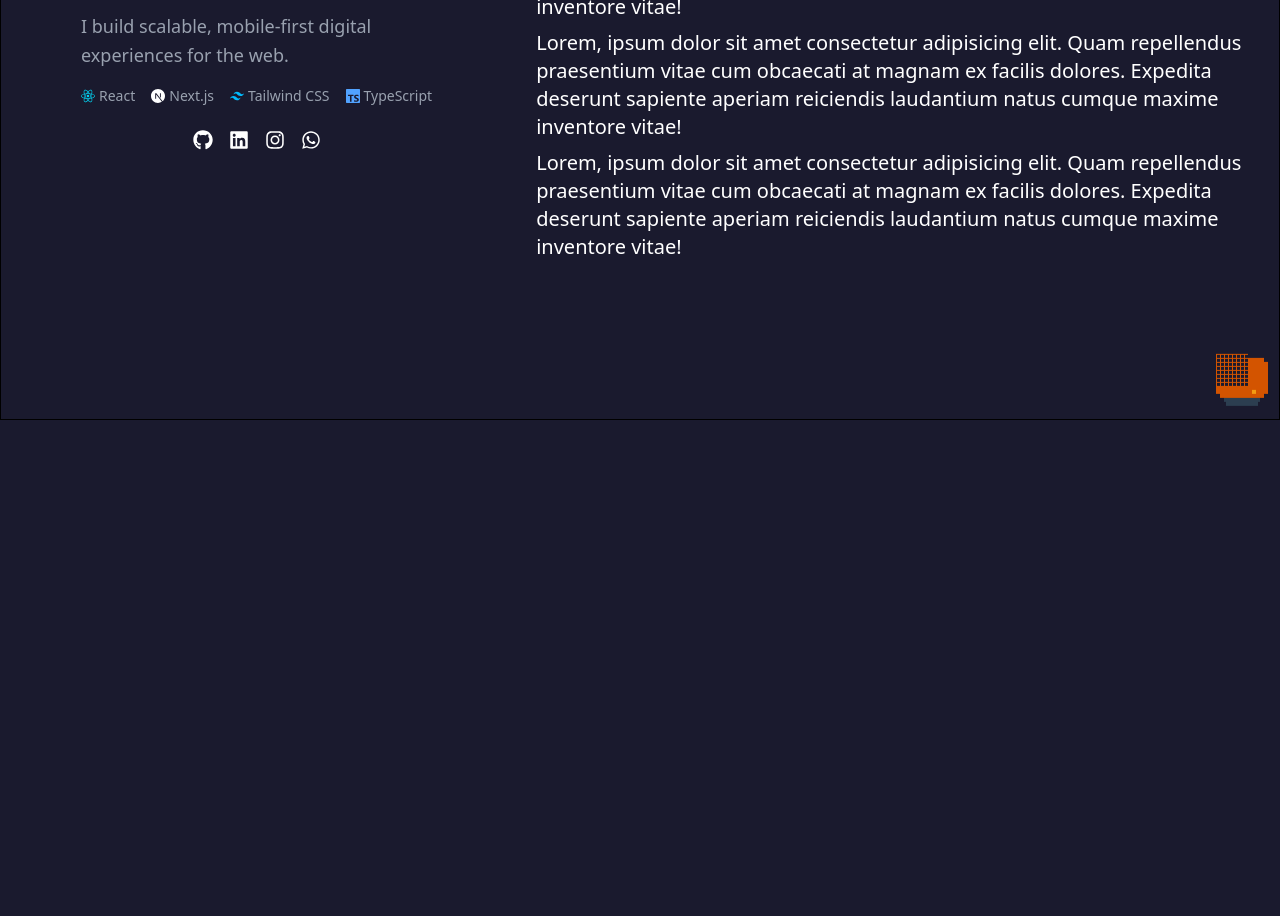
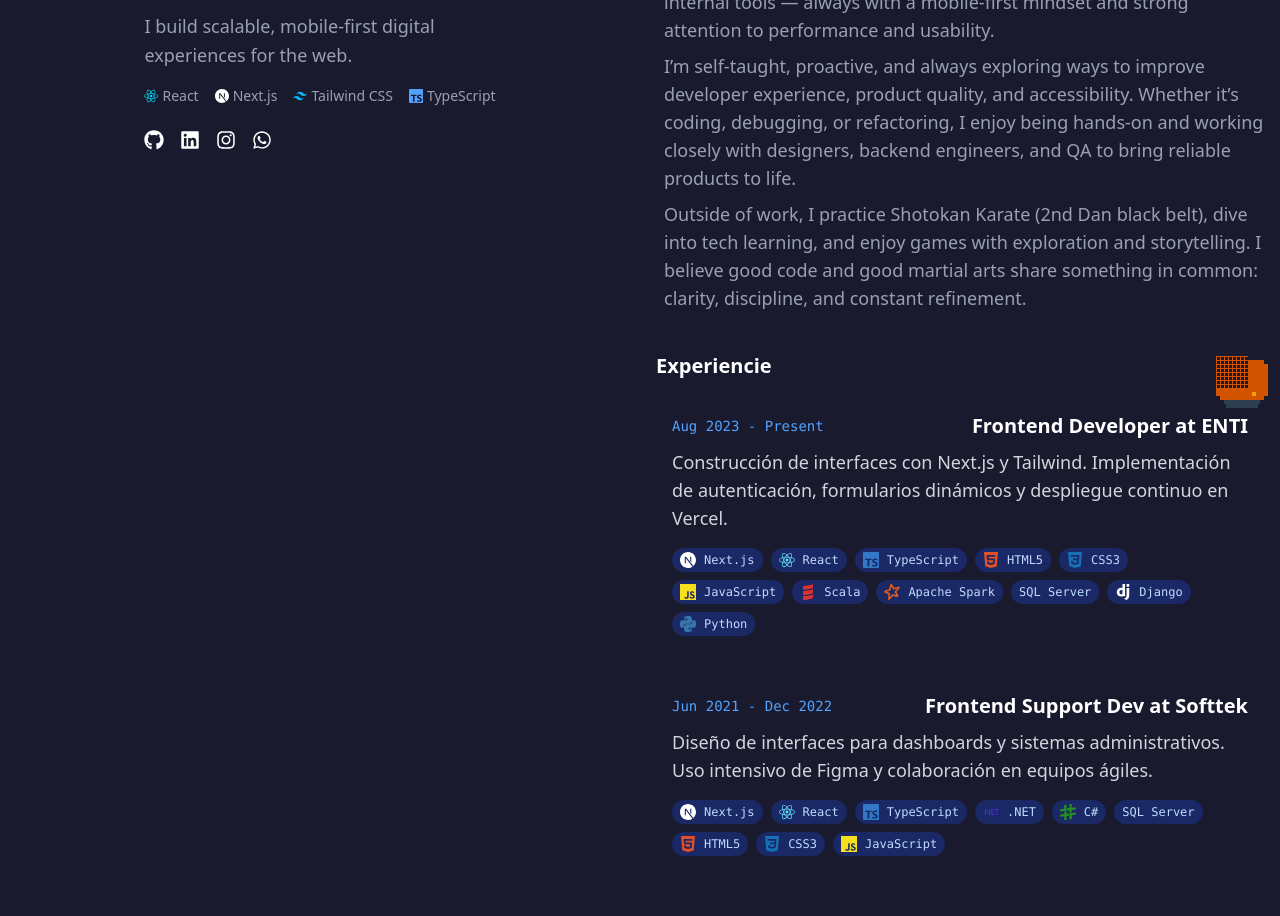
Before and after one commit to SpidySamurai/web-portfolio2025, a Next.js app: page / in a window 1280 px wide. Shown: the part 380-1296 px from the top of the page. Before the commit the page ends 800 px from the top, so only its background shows below. Built offline with nearby package versions, Linux system fonts and the light colour scheme.

Commit message:
Add Experience Item, fixing layout and stuff

```diff
--- a/src/app/page.tsx
+++ b/src/app/page.tsx
@@ -8,37 +8,22 @@
 export default function Home() {
   const [activeSection, setActiveSection] = useState<'About' | 'Experience' | 'Projects'>('About');
   return (
-    <main>
-      <div className="border flex flex-col lg:flex-row h-screen overflow-hidden">
-        {/* Hero Section */}
-        <div className=" lg:w-2/5 flex items-center justify-center">
+    <main className="flex justify-center">
+      <div className="flex flex-col lg:flex-row w-full max-w-screen-xl">
+
+        {/* Hero Section - Fijo en pantallas grandes */}
+        <div className="lg:w-1/2 lg:h-screen lg:sticky top-0 flex items-center justify-center flex-col gap-4">
           <Hero />
         </div>
 
-        {/* Main Content Section */}
-        <div className=" lg:w-3/5 px-4 py-8 flex flex-col items-center lg:overflow-y-auto h-full">
+        {/* Main Content Section - Genera scroll */}
+        <div className="lg:w-1/2 px-4 py-8 flex flex-col items-center">
           <Navbar activeSection={activeSection} setActiveSection={setActiveSection} />
           <MainContent activeSection={activeSection} />
         </div>
+
       </div>
+    </main>
 
-
-
-
-
-      {/* <h1 className="mt-6 text-3xl text-center text-white">
-        Página en construcción
-      </h1 >
-      <p className="text-lg text-center text-white mb-6">
-        Tomate un tecito o un cafecito, que ya está por llover 🌧️☕
-      </p>
-      <div className="flex justify-center ">
-        <img
-          src="https://i.gifer.com/7plP.gif" // puedes cambiar este gif por otro si quieres
-          alt="Lluvia tranquila"
-          className="w-72 h-auto rounded-lg shadow-md"
-        />
-      </div> */}
-    </main>
   );
 }
--- a/src/components/items/ExperienceItem.tsx
+++ b/src/components/items/ExperienceItem.tsx
@@ -0,0 +1,46 @@
+'use client';
+import { techIcons } from '@/data/techStack';
+
+type ExperienceItemProps = {
+    title: string;
+    date: string;
+    description: string;
+    stack: string[]
+};
+
+function ExperienceItem({ title, date, description, stack }: ExperienceItemProps) {
+    return (
+        <>
+            <a href="#" className="block">
+                <div className="border-blue-500 p-4 mb-6 hover:bg-white/5 hover:scale-[1.02] transition-transform rounded cursor-pointer">
+                    <div className="flex flex-col sm:flex-row sm:items-center sm:justify-between gap-2">
+                        <span className="text-sm text-blue-400 font-mono">{date}</span>
+                        <h3 className="text-xl font-semibold text-white">{title}</h3>
+                    </div>
+
+                    <p className="mt-2 text-lg text-gray-300">{description}</p>
+
+                    <div className="mt-4 flex flex-wrap gap-2">
+                        {/* {stack.map((tech, idx) => (
+                            <span key={idx} className="bg-blue-800/40 text-blue-200 text-xs px-2 py-1 rounded-full font-mono">
+                                {tech}
+                            </span>
+                        ))} */}
+                        {stack.map((tech, idx) => {
+                            const techInfo = techIcons[tech];
+                            const Icon = techInfo?.icon;
+                            return (
+                                <span key={idx} className="flex items-center  gap-2 bg-blue-800/40 text-blue-200 text-xs px-2 py-1 rounded-full font-mono">
+                                    {Icon && <Icon className="w-4 h-4" style={{ color: techInfo?.color }} />}
+                                    {techInfo?.label ?? tech}
+                                </span>
+                            );
+                        })}
+                    </div>
+                </div>
+            </a>
+        </>
+    );
+}
+
+export default ExperienceItem;
--- a/src/components/layout/Hero.tsx
+++ b/src/components/layout/Hero.tsx
@@ -6,12 +6,12 @@
 
 const Hero = () => {
   return (
-    <section className="mt-8 flex items-center text-center justify-center text-white px-4">
+    <section className="min-w-[320] mt-8 flex items-center  text-center justify-center text-white px-4 lg:text-left">
       <div className="max-w-md ">
         <h1 className="text-4xl md:text-4xl font-bold">Javier Chi Ortíz</h1>
         <h2 className="text-2xl text-gray-300 mt-0.5">Front End Engineer</h2>
         <Cat></Cat>
-        <p className="max-w-80 mt-4  text-left text-lg text-gray-400 leading-relaxed">
+        <p className="max-w-80 mt-4 text-lg text-gray-400 leading-relaxed">
           I build scalable, mobile-first digital experiences for the web.
         </p>
 
@@ -36,7 +36,7 @@
         </div>
 
         {/* Social Icons */}
-        <div className="flex justify-center gap-4 mt-6 text-xl text-white">
+        <div className="flex justify-center gap-4 mt-6 text-xl text-white lg:justify-start">
           <a href="https://github.com/SpidySamurai" target="_blank" rel="noopener noreferrer" className="hover:text-secondary transition">
             <FaGithub />
           </a>
--- a/src/components/sections/About.tsx
+++ b/src/components/sections/About.tsx
@@ -3,18 +3,17 @@
 const About = () => {
 
     return <>
-        <div className="pl-2 flex flex-col gap-2 text-white text-xl">
-            <p>Lorem, ipsum dolor sit amet consectetur adipisicing elit. Quam repellendus praesentium vitae cum obcaecati at magnam ex facilis dolores. Expedita deserunt sapiente aperiam reiciendis laudantium natus cumque maxime inventore vitae!</p>
+        <div className="pl-2 flex flex-col gap-2  text-lg">
+            <h2 className="text-xl font-bold mb-4 text-white">About</h2>
 
-            <p>Lorem, ipsum dolor sit amet consectetur adipisicing elit. Quam repellendus praesentium vitae cum obcaecati at magnam ex facilis dolores. Expedita deserunt sapiente aperiam reiciendis laudantium natus cumque maxime inventore vitae!</p>
+            <p>I’m a frontend developer with over 5 years of experience building accessible, responsive, and secure web interfaces. My focus lies in crafting clean, maintainable code while collaborating across teams to create intuitive digital experiences.</p>
 
-            <p>Lorem, ipsum dolor sit amet consectetur adipisicing elit. Quam repellendus praesentium vitae cum obcaecati at magnam ex facilis dolores. Expedita deserunt sapiente aperiam reiciendis laudantium natus cumque maxime inventore vitae!</p>
+            <p>My main stack includes React, Next.js, TypeScript, and Tailwind CSS, with experience in both frontend-heavy and fullstack roles. I’ve worked on e-wallet platforms, data dashboards, component libraries, and internal tools — always with a mobile-first mindset and strong attention to performance and usability.</p>
 
-            <p>Lorem, ipsum dolor sit amet consectetur adipisicing elit. Quam repellendus praesentium vitae cum obcaecati at magnam ex facilis dolores. Expedita deserunt sapiente aperiam reiciendis laudantium natus cumque maxime inventore vitae!</p>
+            <p>I’m self-taught, proactive, and always exploring ways to improve developer experience, product quality, and accessibility. Whether it’s coding, debugging, or refactoring, I enjoy being hands-on and working closely with designers, backend engineers, and QA to bring reliable products to life.</p>
 
+            <p>Outside of work, I practice Shotokan Karate (2nd Dan black belt), dive into tech learning, and enjoy games with exploration and storytelling. I believe good code and good martial arts share something in common: clarity, discipline, and constant refinement.</p>
         </div>
-
-
     </>
 }
 
--- a/src/components/sections/Experience.tsx
+++ b/src/components/sections/Experience.tsx
@@ -1,17 +1,22 @@
-'use client';
-
-const Experience = () => {
-    return <div className="pl-2 flex flex-col gap-2 text-white text-xl">
-        <p>Lorem, ipsum dolor sit amet consectetur adipisicing elit. Quam repellendus praesentium vitae cum obcaecati at magnam ex facilis dolores. Expedita deserunt sapiente aperiam reiciendis laudantium natus cumque maxime inventore vitae!</p>
-
-        <p>Lorem, ipsum dolor sit amet consectetur adipisicing elit. Quam repellendus praesentium vitae cum obcaecati at magnam ex facilis dolores. Expedita deserunt sapiente aperiam reiciendis laudantium natus cumque maxime inventore vitae!</p>
-
-        <p>Lorem, ipsum dolor sit amet consectetur adipisicing elit. Quam repellendus praesentium vitae cum obcaecati at magnam ex facilis dolores. Expedita deserunt sapiente aperiam reiciendis laudantium natus cumque maxime inventore vitae!</p>
-
-        <p>Lorem, ipsum dolor sit amet consectetur adipisicing elit. Quam repellendus praesentium vitae cum obcaecati at magnam ex facilis dolores. Expedita deserunt sapiente aperiam reiciendis laudantium natus cumque maxime inventore vitae!</p>
+import ExperienceItem from "@/components/items/ExperienceItem";
+import {experiences} from "@/data/experiences"
 
 
-    </div>
+function ExperienceSection() {
+  return (
+    <section>
+      <h2 className="text-xl font-bold mb-4 text-white">Experiencie</h2>
+      {experiences.map((exp, index) => (
+        <ExperienceItem
+          key={index}
+          title={exp.title}
+          date={exp.date}
+          description={exp.description}
+          stack ={exp.stack}
+        />
+      ))}
+    </section>
+  );
 }
 
-export default Experience;
+export default ExperienceSection;
--- a/src/components/sections/MainContent.tsx
+++ b/src/components/sections/MainContent.tsx
@@ -9,12 +9,14 @@
 
 const MainContent = ({ activeSection }: Props) => {
   return (
-      <div className="mt-6 w-full ">
-        <h2 className='text-white text-4xl mb-4'>{activeSection}</h2>
-        {activeSection === 'About' && <About />}
-        {activeSection === 'Experience' && <Experience />}
-        {activeSection === 'Projects' && <Projects />}
+    <div className="text-gray-400 mt-6 w-full ">
+      {/* <h2 className='text-white text-4xl mb-4'>{activeSection}</h2> */}
+      <div className='flex flex-col gap-10'>
+        <About />
+        <Experience />
+        <Projects />
       </div>
+    </div>
   );
 };
 
--- a/src/components/sections/Projects.tsx
+++ b/src/components/sections/Projects.tsx
@@ -1,7 +1,7 @@
 'use client';
 
 const Projects = () => {
-    return <div className="pl-2 flex flex-col gap-2 text-white text-xl">
+    return <div className="pl-2 flex flex-col gap-2 text-lg">
         <p>Lorem, ipsum dolor sit amet consectetur adipisicing elit. Quam repellendus praesentium vitae cum obcaecati at magnam ex facilis dolores. Expedita deserunt sapiente aperiam reiciendis laudantium natus cumque maxime inventore vitae!</p>
 
         <p>Lorem, ipsum dolor sit amet consectetur adipisicing elit. Quam repellendus praesentium vitae cum obcaecati at magnam ex facilis dolores. Expedita deserunt sapiente aperiam reiciendis laudantium natus cumque maxime inventore vitae!</p>
@@ -9,8 +9,6 @@
         <p>Lorem, ipsum dolor sit amet consectetur adipisicing elit. Quam repellendus praesentium vitae cum obcaecati at magnam ex facilis dolores. Expedita deserunt sapiente aperiam reiciendis laudantium natus cumque maxime inventore vitae!</p>
 
         <p>Lorem, ipsum dolor sit amet consectetur adipisicing elit. Quam repellendus praesentium vitae cum obcaecati at magnam ex facilis dolores. Expedita deserunt sapiente aperiam reiciendis laudantium natus cumque maxime inventore vitae!</p>
-
-
     </div>
 }
 
--- /dev/null
+++ b/src/data/experiences.ts
@@ -0,0 +1,46 @@
+export type Experience = {
+    title: string;
+    date: string;
+    description: string;
+    stack: string[];
+};
+
+const WEB = ['HTML', 'CSS', 'JS'];
+const FRONTEND = ['Next', 'React', 'TypeScript'];
+const BACKEND = ['DotNet', 'CSharp', 'SQL'];
+const DATA = ['Scala', 'Spark'];
+const FULLSTACK = [...WEB, ...FRONTEND, ...BACKEND];
+
+export const experiences: Experience[] = [
+    {
+        title: 'Frontend Developer at ENTI',
+        date: 'Aug 2023 - Present',
+        description:
+            'Construcción de interfaces con Next.js y Tailwind. Implementación de autenticación, formularios dinámicos y despliegue continuo en Vercel.',
+        stack: [...FRONTEND, ...WEB, ...DATA, 'SQL','Django','Python'],
+    },
+    {
+        title: 'Frontend Support Dev at Softtek',
+        date: 'Jun 2021 - Dec 2022',
+        description: 'Diseño de interfaces para dashboards y sistemas administrativos. Uso intensivo de Figma y colaboración en equipos ágiles.',
+        stack: [...FRONTEND, ...BACKEND, ...WEB]
+    },
+    {
+        title: 'FrontEnd at Scandia',
+        date: 'Jun 2021 - Dec 2022',
+        description: 'Diseño de interfaces para dashboards y sistemas administrativos. Uso intensivo de Figma y colaboración en equipos ágiles.',
+        stack: [...FRONTEND,...WEB,'Shopify']
+    },
+    {
+        title: 'FrontEnd at IOTAM',
+        date: 'Jun 2021 - Dec 2022',
+        description: 'Diseño de interfaces para dashboards y sistemas administrativos. Uso intensivo de Figma y colaboración en equipos ágiles.',
+        stack: [...WEB, 'React', 'SASS']
+    },
+    {
+        title: 'FrontEnd Intership at BrightCoders ',
+        date: 'Jun 2021 - Dec 2022',
+        description: 'Diseño de interfaces para dashboards y sistemas administrativos. Uso intensivo de Figma y colaboración en equipos ágiles.',
+        stack: [...WEB, 'ROR', 'Ruby']
+    },
+];
--- /dev/null
+++ b/src/data/techStack.ts
@@ -0,0 +1,109 @@
+// src/data/techIcons.ts
+import { IconType } from 'react-icons';
+import {
+  SiReact,
+  SiNextdotjs,
+  SiTailwindcss,
+  SiTypescript,
+  SiScala,
+  SiApachespark,
+  SiDotnet,
+  SiJavascript,
+  SiRuby,
+  SiCss3,
+  SiHtml5,
+  SiSass,
+  SiPython,
+  SiDjango,
+  SiSharp,
+} from 'react-icons/si';
+
+export const techIcons: Record<
+  string,
+  { icon?: IconType; label: string; color: string }
+> = {
+  TypeScript: {
+    icon: SiTypescript,
+    label: 'TypeScript',
+    color: '#3178C6',
+  },
+  JS: {
+    icon: SiJavascript,
+    label: 'JavaScript',
+    color: '#F7DF1E',
+  },
+  Next: {
+    icon: SiNextdotjs,
+    label: 'Next.js',
+    color: '#ffffff',
+  },
+  React: {
+    icon: SiReact,
+    label: 'React',
+    color: '#61DAFB',
+  },
+  Tailwind: {
+    icon: SiTailwindcss,
+    label: 'Tailwind',
+    color: '#38BDF8',
+  },
+  CSS: {
+    icon: SiCss3,
+    label: 'CSS3',
+    color: '#1572B6',
+  },
+  HTML: {
+    icon: SiHtml5,
+    label: 'HTML5',
+    color: '#E34F26',
+  },
+  SQL: {
+    label: 'SQL Server',
+    color: '#CC2927',
+  },
+  Scala: {
+    icon: SiScala,
+    label: 'Scala',
+    color: '#DC322F',
+  },
+  Spark: {
+    icon: SiApachespark,
+    label: 'Apache Spark',
+    color: '#E25A1C',
+  },
+  DotNet: {
+    icon: SiDotnet,
+    label: '.NET',
+    color: '#512BD4',
+  },
+  Ruby: {
+    icon: SiRuby,
+    label: 'Ruby',
+    color: '#CC342D',
+  },
+  ROR: {
+    icon: SiRuby,
+    label: 'Ruby On Rails',
+    color: '#CC0000',
+  },
+  SASS: {
+    icon: SiSass,
+    label: 'SASS',
+    color: '#CC6699',
+  },
+  Python: {
+    icon: SiPython,
+    label: 'Python',
+    color: '#3776AB',
+  },
+  Django: {
+    icon: SiDjango,
+    label: 'Django',
+    color: '#ffffff',
+  },
+  CSharp: {
+    icon: SiSharp,
+    label: 'C#',
+    color: '#239120',
+  },
+};
```
